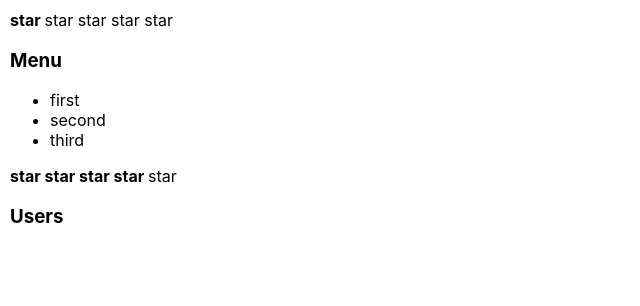
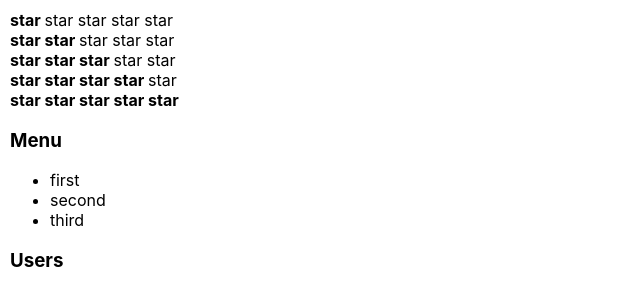
Before and after one commit to VladislavRomash/React-MiniTasks, a React (Create React App) app: page / in a window 1280 px wide. Shown: the top 306 px of the page, without its empty margins (0-640 px from the left). Built offline with nearby package versions, Linux system fonts and the light colour scheme.

Commit message:
Fifth (no duplicate code)

```diff
--- a/src/App.tsx
+++ b/src/App.tsx
@@ -7,9 +7,12 @@ function App() {
     return (
         <div className="App">
             <Rating value={1}/>
-            <Accordion title={'Menu'} value={true}/>
+            <Rating value={2}/>
+            <Rating value={3}/>
             <Rating value={4}/>
-            <Accordion title={'Users'} value={false}/>
+            <Rating value={5}/>
+            <Accordion title={'Menu'} collapsed={false}/>
+            <Accordion title={'Users'} collapsed={true}/>
         </div>
     );
 }
--- a/src/components/accordion/Accordion.tsx
+++ b/src/components/accordion/Accordion.tsx
@@ -4,20 +4,12 @@ import {AccordionBody} from './AccordionBody';
 
 type AccordionPropsType = {
     title: string
-    value: boolean
+    collapsed: boolean
 }
 
-export const Accordion = ({title, value}: AccordionPropsType) => {
-    if (value)
-        return (
-            <div>
-                <AccordionTitle title={title}/>
-                <AccordionBody/>
-            </div>
-        )
-    else return (
-        <div>
-            <AccordionTitle title={title}/>
-        </div>
-    );
+export const Accordion = ({title, collapsed}: AccordionPropsType) => {
+    return <div>
+        <AccordionTitle title={title}/>
+        {!collapsed && <AccordionBody/>}
+    </div>
 };
--- a/src/components/rating/Rating.tsx
+++ b/src/components/rating/Rating.tsx
@@ -6,56 +6,11 @@ type RatingPropsType = {
 }
 
 export const Rating = ({value}: RatingPropsType) => {
-    if (value === 1) {
-        return <div>
-            <Star selected={true}/>
-            <Star selected={false}/>
-            <Star selected={false}/>
-            <Star selected={false}/>
-            <Star selected={false}/>
-        </div>
-    }
-    if (value === 2) {
-        return <div>
-            <Star selected={true}/>
-            <Star selected={true}/>
-            <Star selected={false}/>
-            <Star selected={false}/>
-            <Star selected={false}/>
-        </div>
-    }
-    if (value === 3) {
-        return <div>
-            <Star selected={true}/>
-            <Star selected={true}/>
-            <Star selected={true}/>
-            <Star selected={false}/>
-            <Star selected={false}/>
-        </div>
-    }
-    if (value === 4) {
-        return <div>
-            <Star selected={true}/>
-            <Star selected={true}/>
-            <Star selected={true}/>
-            <Star selected={true}/>
-            <Star selected={false}/>
-        </div>
-    }
-    if (value === 5) {
-        return <div>
-            <Star selected={true}/>
-            <Star selected={true}/>
-            <Star selected={true}/>
-            <Star selected={true}/>
-            <Star selected={true}/>
-        </div>
-    }
     return <div>
-        <Star selected={false}/>
-        <Star selected={false}/>
-        <Star selected={false}/>
-        <Star selected={false}/>
-        <Star selected={false}/>
+        <Star selected={value > 0}/>
+        <Star selected={value > 1}/>
+        <Star selected={value > 2}/>
+        <Star selected={value > 3}/>
+        <Star selected={value > 4}/>
     </div>
 };
```
